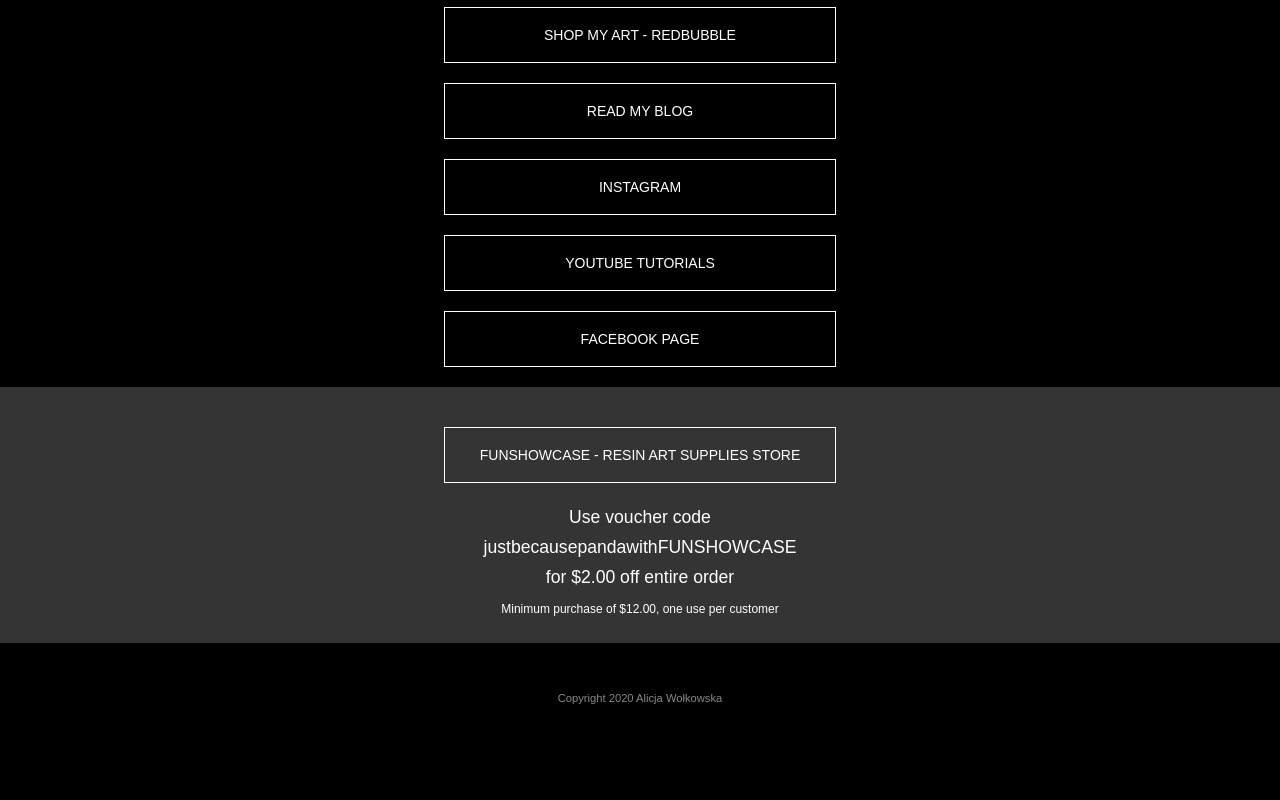
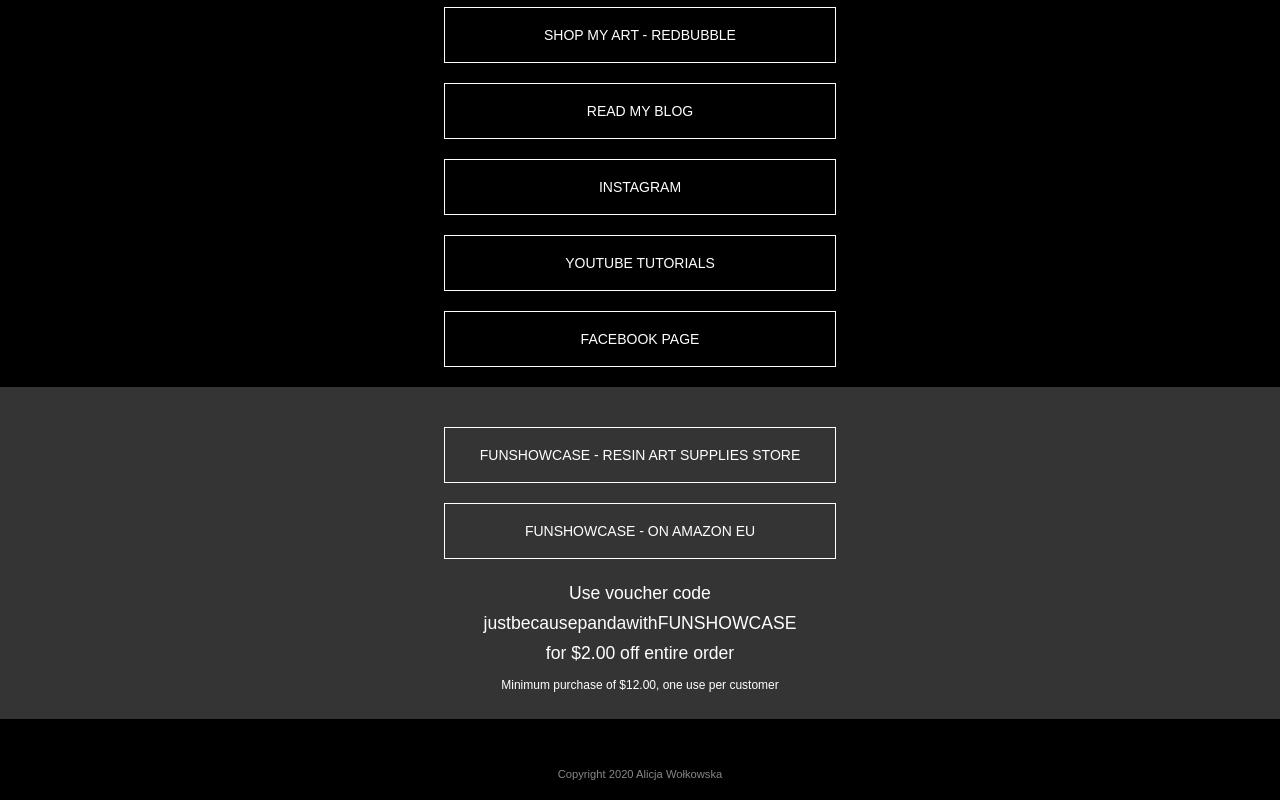
Before and after one commit to arisaktos/justbecausepanda, a plain HTML site: page index.html in a window 1280 px wide. Shown: the part 500-1300 px from the top of the page. Before the commit the page ends 1224 px from the top, so only its background shows below. Drawn offline with nearby package versions, Linux system fonts and the light colour scheme.

Commit message:
added store

```diff
--- a/index.html
+++ b/index.html
@@ -29,6 +29,7 @@
 
        <div class="funshowcase-box">
        <a href="https://www.funshowcase.com/">Funshowcase - resin art supplies store</a>
+        <a href="https://www.amazon.co.uk/stores/musykrafties/page/304F53DF-02BF-43C3-A47C-B323E62D18ED?ref_=ast_bln">Funshowcase - on amazon EU</a>
 
       <p class="funshowcase"> Use voucher code<br /> justbecausepandawithFUNSHOWCASE<br /> for $2.00 off entire order<br />
        <span>Minimum purchase of $12.00, one use per customer</span></p>
```
